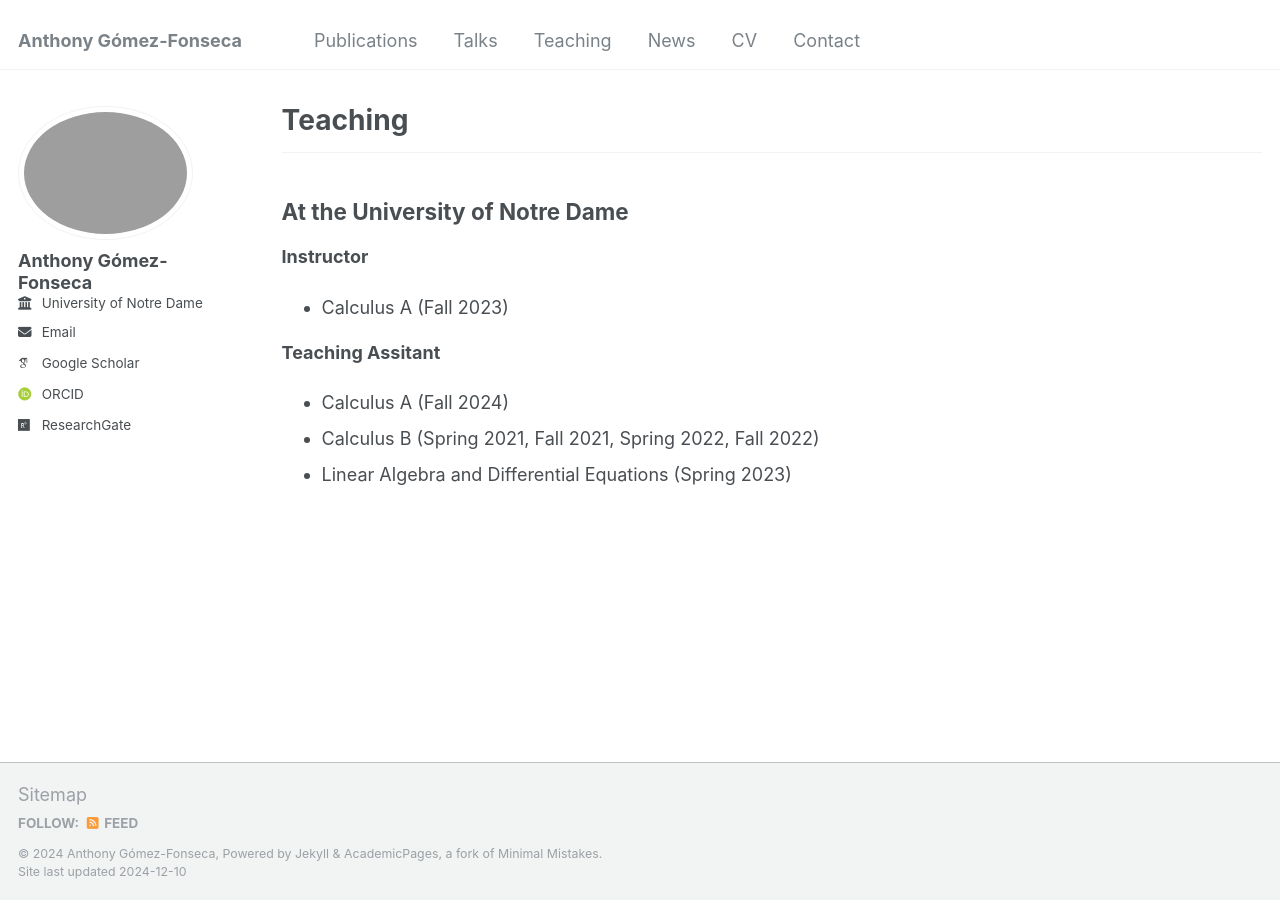
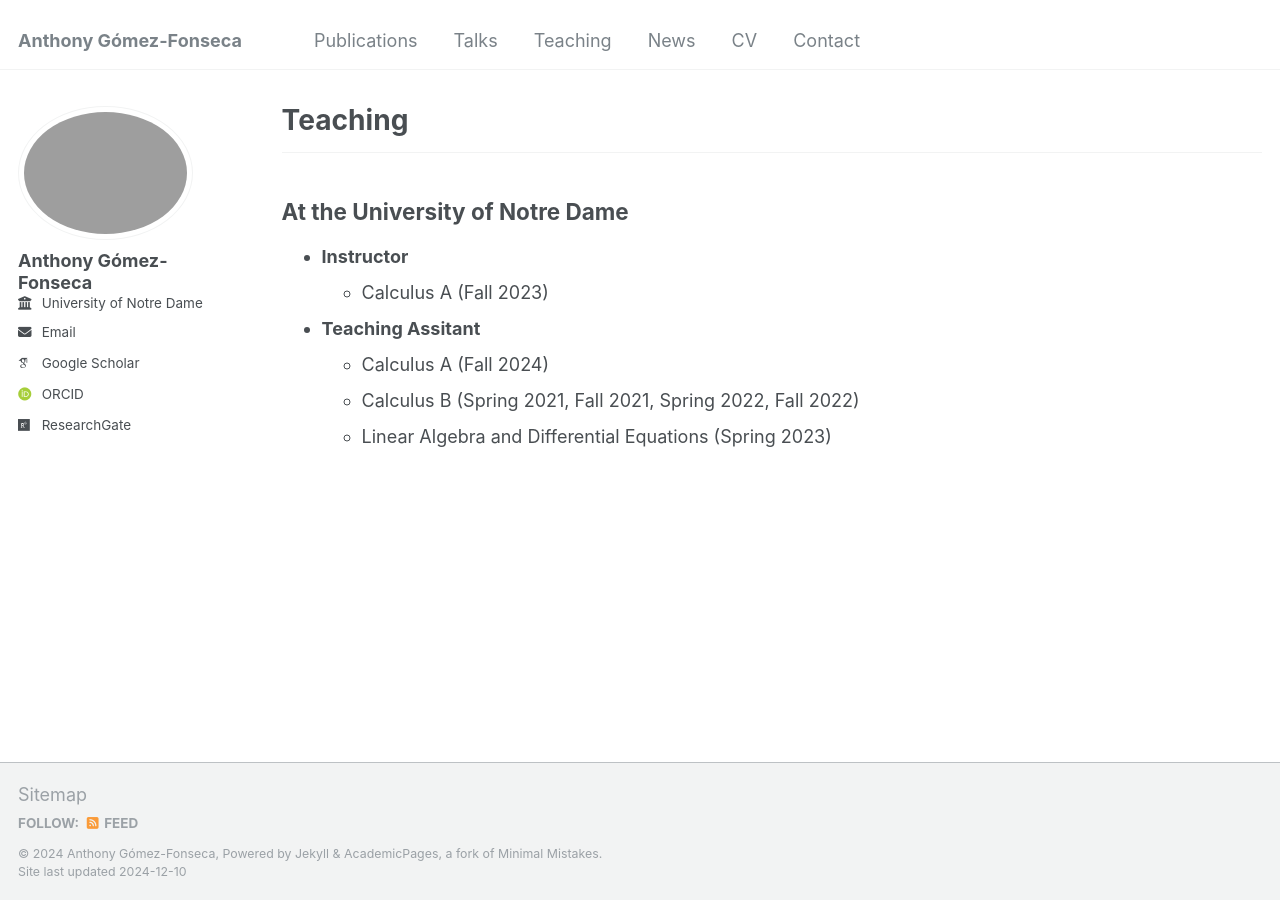
Before and after one commit to gomezfonsecaa/Anthony, a Jekyll site: the page built from _pages/teaching.md, in a window 1280 px wide. Built offline with Jekyll 4.4.1, drawn with Linux system fonts in a browser that asks for light colours; some web fonts are replaced.

```diff
--- a/_pages/teaching.md
+++ b/_pages/teaching.md
@@ -11,12 +11,9 @@ author_profile: true
 
 ## At the University of Notre Dame
 
-**Instructor**
-
-- Calculus A (Fall 2023)
-
-**Teaching Assitant**
-
-- Calculus A (Fall 2024)
-- Calculus B (Spring 2021, Fall 2021, Spring 2022, Fall 2022)
-- Linear Algebra and Differential Equations (Spring 2023)
+- **Instructor**
+  + Calculus A (Fall 2023)
+- **Teaching Assitant**
+  + Calculus A (Fall 2024)
+  + Calculus B (Spring 2021, Fall 2021, Spring 2022, Fall 2022)
+  + Linear Algebra and Differential Equations (Spring 2023)
```
